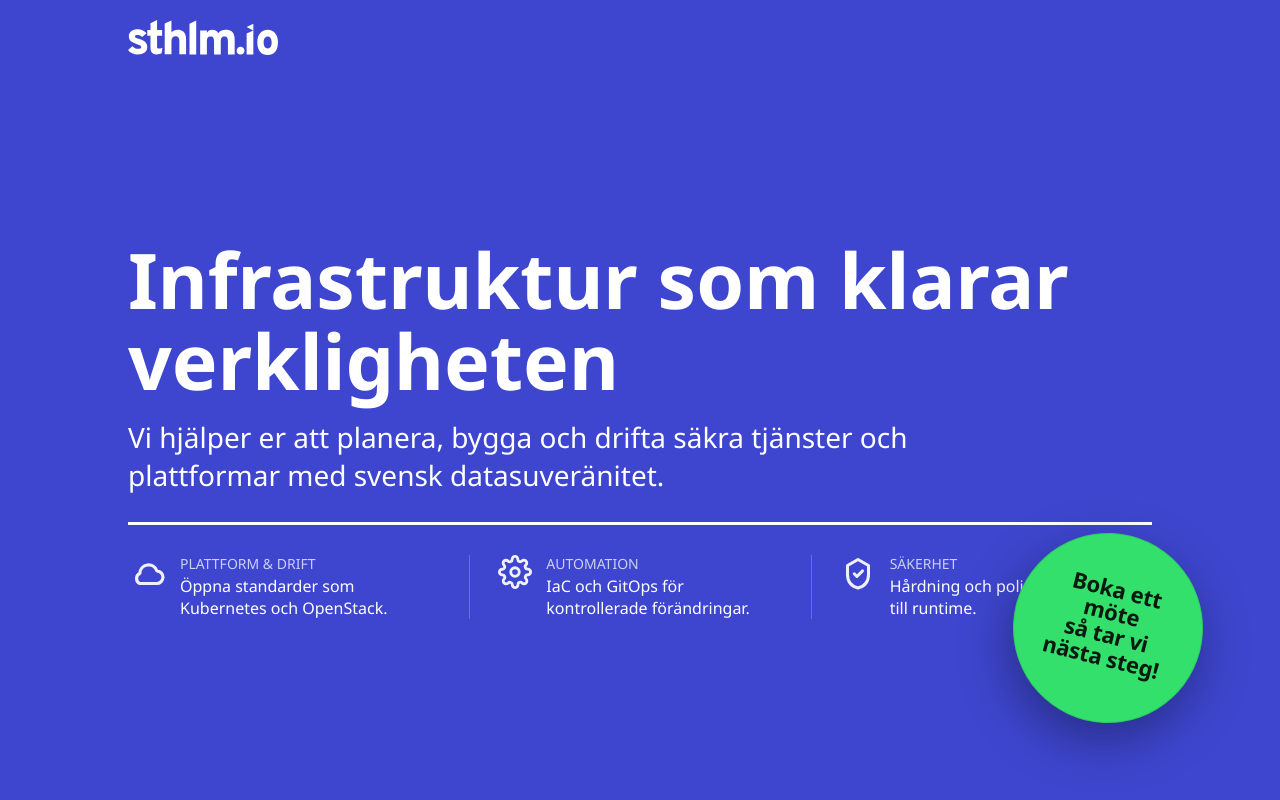
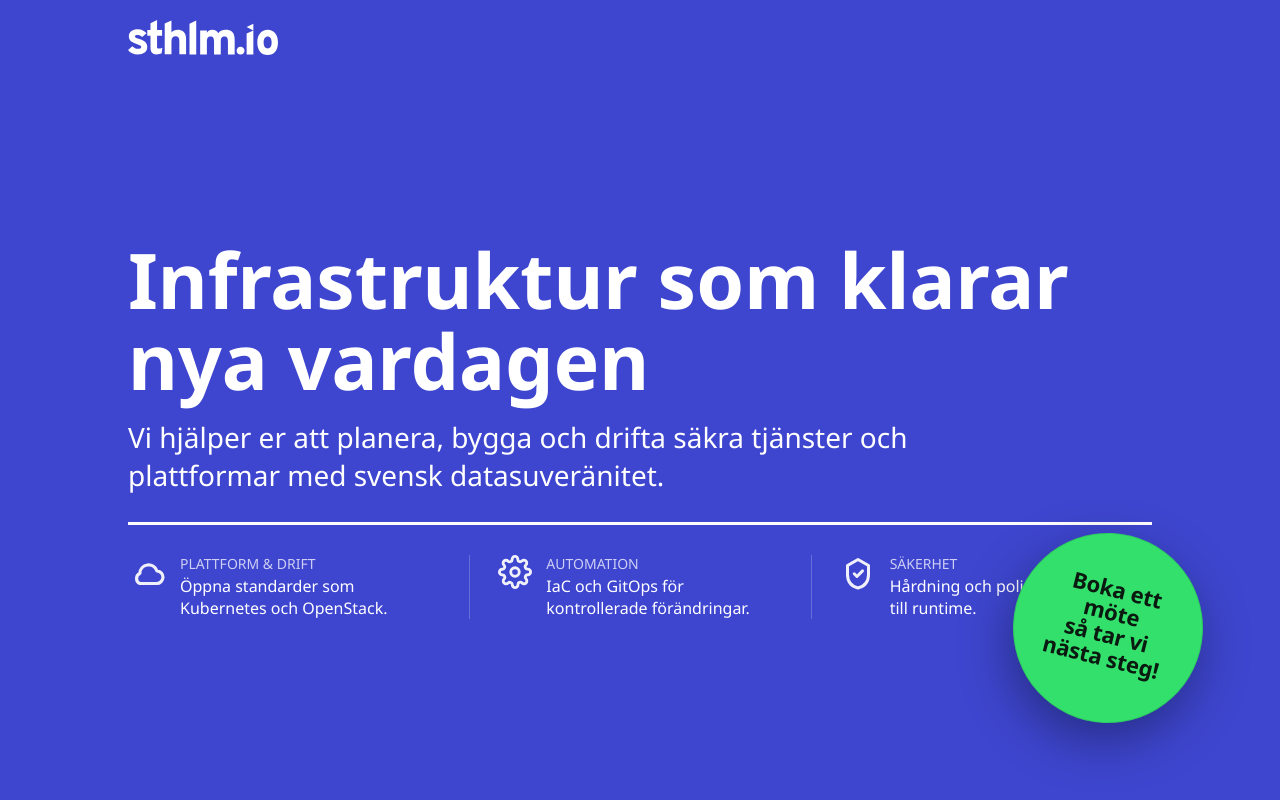
Before and after one commit to sthlmio/web, a Next.js app: page / in a window 1280 px wide. Shown: the top 800 px of the page. Built offline with nearby package versions, Linux system fonts and the light colour scheme.

Commit message:
Update title

```diff
--- a/components/jumbo.js
+++ b/components/jumbo.js
@@ -10,7 +10,7 @@ export function Jumbo() {
       </div>
       <div className="main">
         <div className="content">
-          <h1>Infrastruktur som klarar verkligheten</h1>
+          <h1>Infrastruktur som klarar nya vardagen</h1>
           <p>
             Vi hjälper er att planera, bygga och drifta säkra tjänster och plattformar med svensk datasuveränitet.
           </p>
--- a/pages/index.js
+++ b/pages/index.js
@@ -9,7 +9,7 @@ export default function Home() {
   return (
     <>
       <Header>
-        <title>sthlm.io – Infrastruktur som klarar verkligheten</title>
+        <title>sthlm.io – Infrastruktur som klarar nya vardagen</title>
         <link rel="canonical" href="https://sthlm.io" />
       </Header>
       <Jumbo />
```
